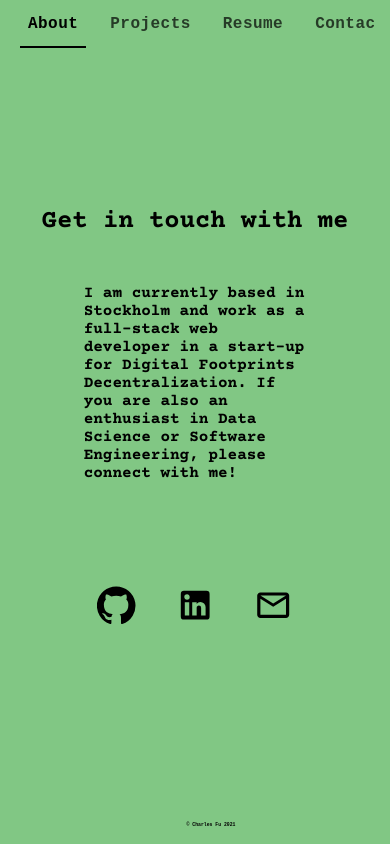
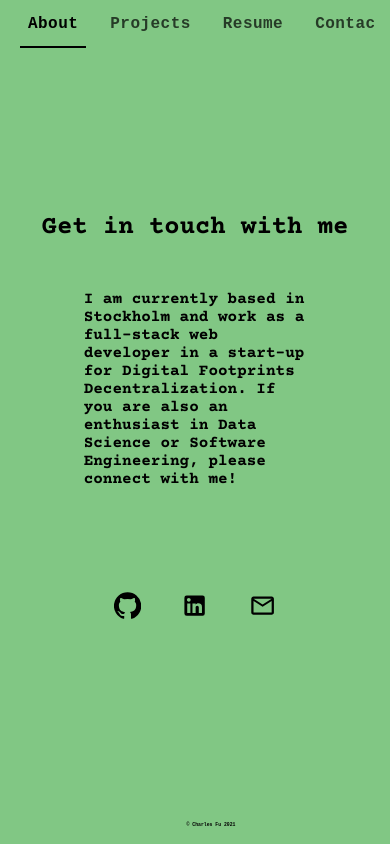
Before and after one commit to charlesfu4/charlesfu4.github.io, a React (Create React App) app: page /contact in a window 390 px wide. Built offline with nearby package versions, Linux system fonts and the light colour scheme.

Commit message:
refactor: contact icon responsive size

```diff
--- a/src/pages/Contact.js
+++ b/src/pages/Contact.js
@@ -31,16 +31,16 @@ const useStyles = makeStyles(() => ({
       fontSize: '1.4rem',
     },
     '@media (min-width:384px)': {
-      fontSize: '2.4rem',
+      fontSize: '1.7rem',
     },
     '@media (min-width:576px)': {
-      fontSize: '2.4rem',
+      fontSize: '2.1rem',
     },
     '@media (min-width:768px)': {
-      fontSize: '3.2rem',
+      fontSize: '3.0rem',
     },
     '@media (min-width:960px)': {
-      fontSize: '4rem',
+      fontSize: '3.8rem',
     },
   },
 }))
```
